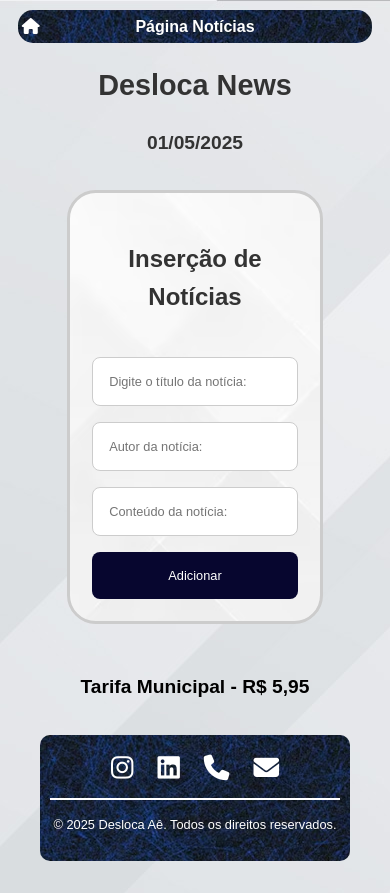
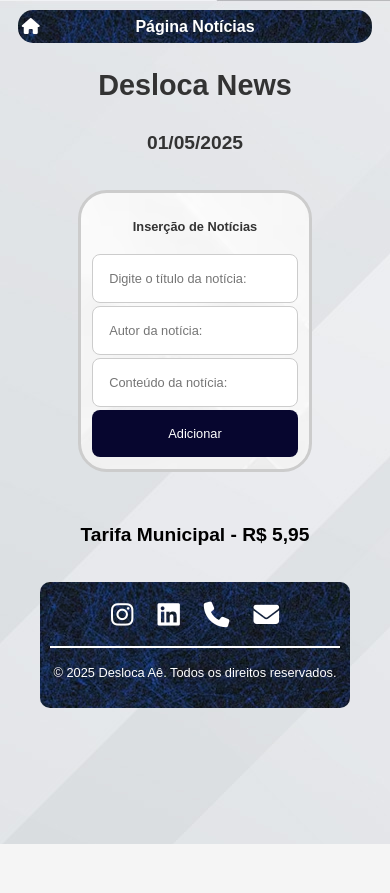
Before and after one commit to lucas7araujo/Sprint-1, a plain HTML site: page index.html in a window 390 px wide. After the commit the page ends 844 px from the top, so only its background shows below. Drawn offline with Linux system fonts and the light colour scheme.

Commit message:
Correção Responsividade - Cartão de Inserção

```diff
--- a/styles.css
+++ b/styles.css
@@ -327,7 +327,7 @@ header a {
   font-weight: bold;
 }
 
-.msg-info{
+.msg-info {
   text-align: center;
   font-size: 1.8rem;
 }
@@ -358,7 +358,8 @@ header a {
   #titulo,
   #autor,
   #conteudo,
-  .input-noticias button {
+  .input-noticias button,
+  .input-noticias h3 {
     font-size: 1rem;
   }
 
@@ -370,8 +371,13 @@ header a {
     font-size: 1rem;
   }
 
-  .msg-info{
+  .msg-info {
     font-size: 1.5rem;
+  }
+
+  .input-noticias {
+    gap: 0.5rem;
+    padding: 1rem;
   }
 }
 
@@ -400,7 +406,8 @@ header a {
   #titulo,
   #autor,
   #conteudo,
-  .input-noticias button {
+  .input-noticias button,
+  .input-noticias h3 {
     font-size: 0.8rem;
   }
 
@@ -419,8 +426,13 @@ header a {
     font-size: 0.8rem;
   }
 
-  .msg-info{
+  .msg-info {
     font-size: 1.2rem;
   }
 
+  .input-noticias {
+    gap: 0.2rem;
+    padding: 0.7rem;
+  }
+
 }
```
